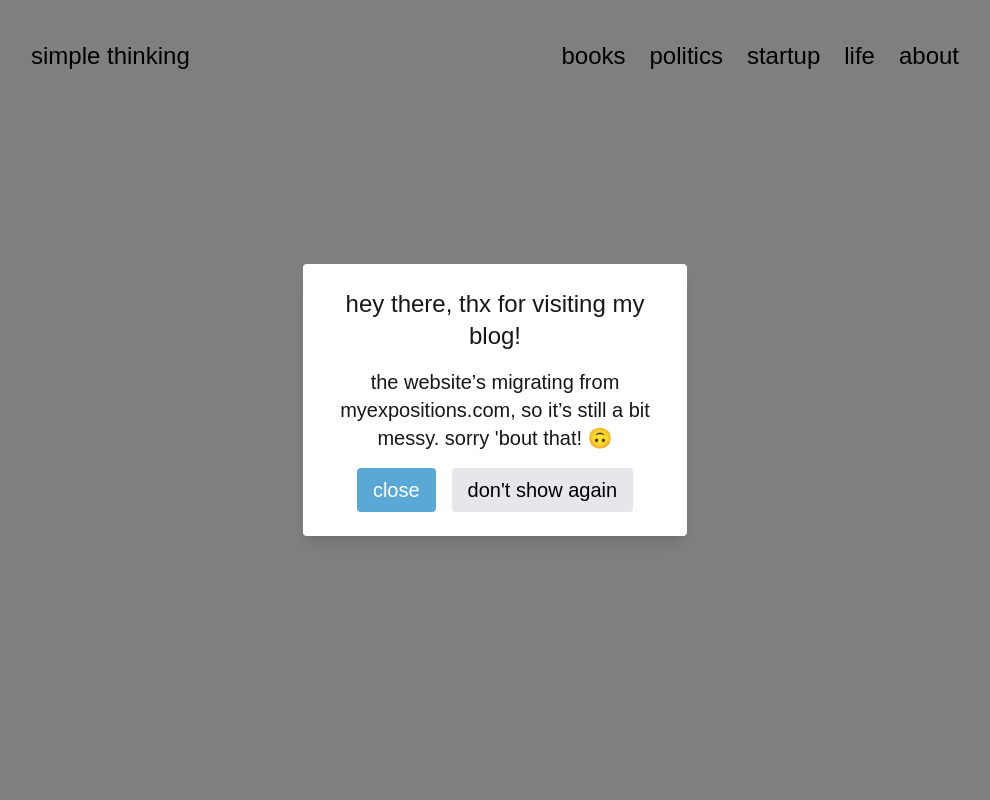
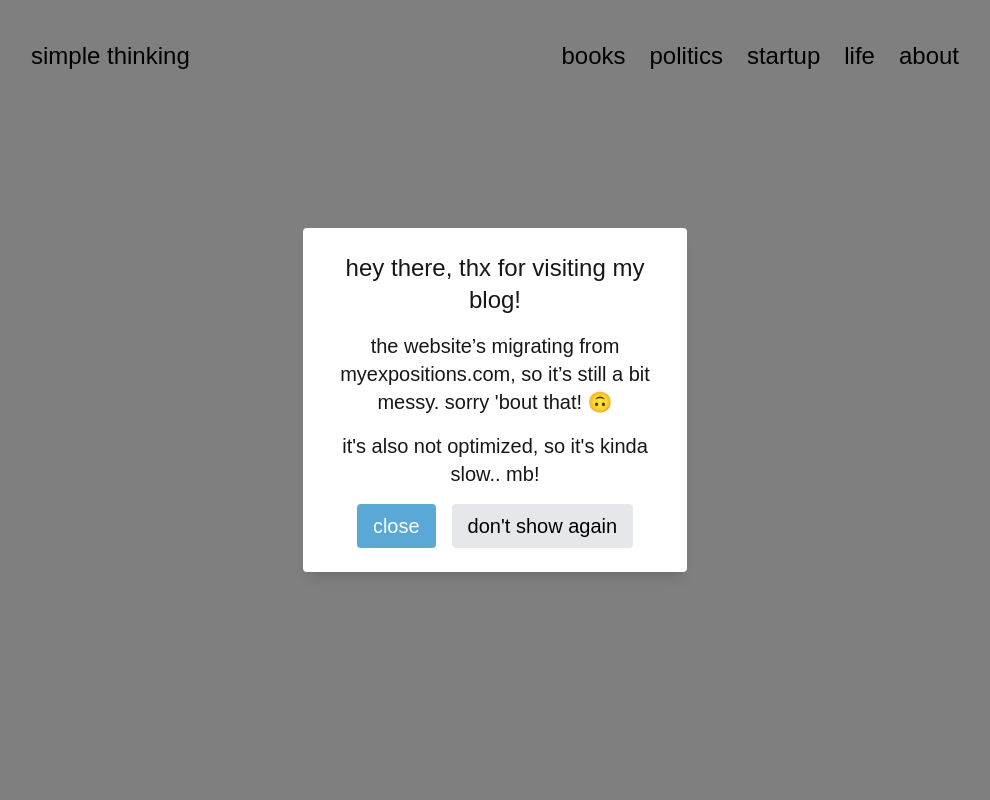
Before and after one commit to sunghoonsh3/simple-thinking, a Next.js app: page / in a window 1280 px wide. Shown: the top 800 px of the page, without its empty margins (145-1135 px from the left). Built offline with nearby package versions, Linux system fonts and the light colour scheme; a web font is replaced by a local one.

Commit message:
added a comment about optimization on popup

```diff
--- a/app/components/Popup.jsx
+++ b/app/components/Popup.jsx
@@ -32,6 +32,10 @@ export default function Popup() {
           the website’s migrating from myexpositions.com, so it’s still a bit
           messy. sorry 'bout that! 🙃
         </p>
+        <p className="mb-4 text-xl">
+          {" "}
+          it's also not optimized, so it's kinda slow.. mb!
+        </p>
         <div className="flex gap-4 justify-center">
           <button
             onClick={handleClosePopup}
```
